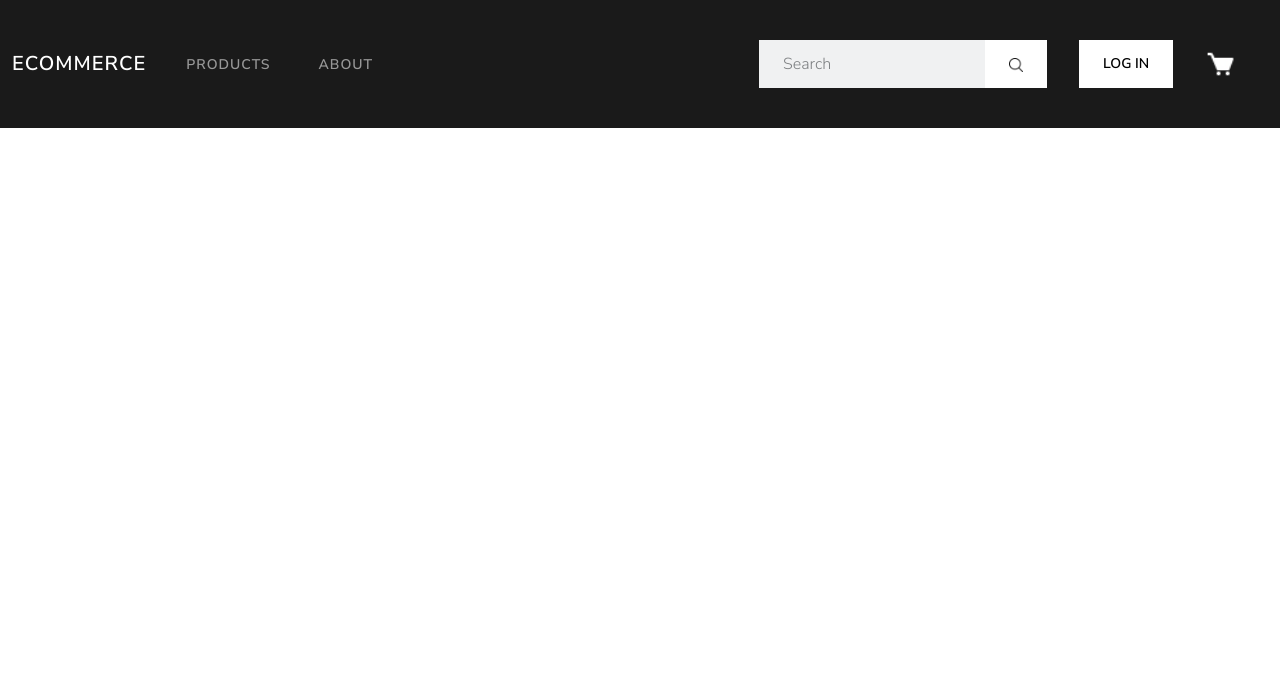
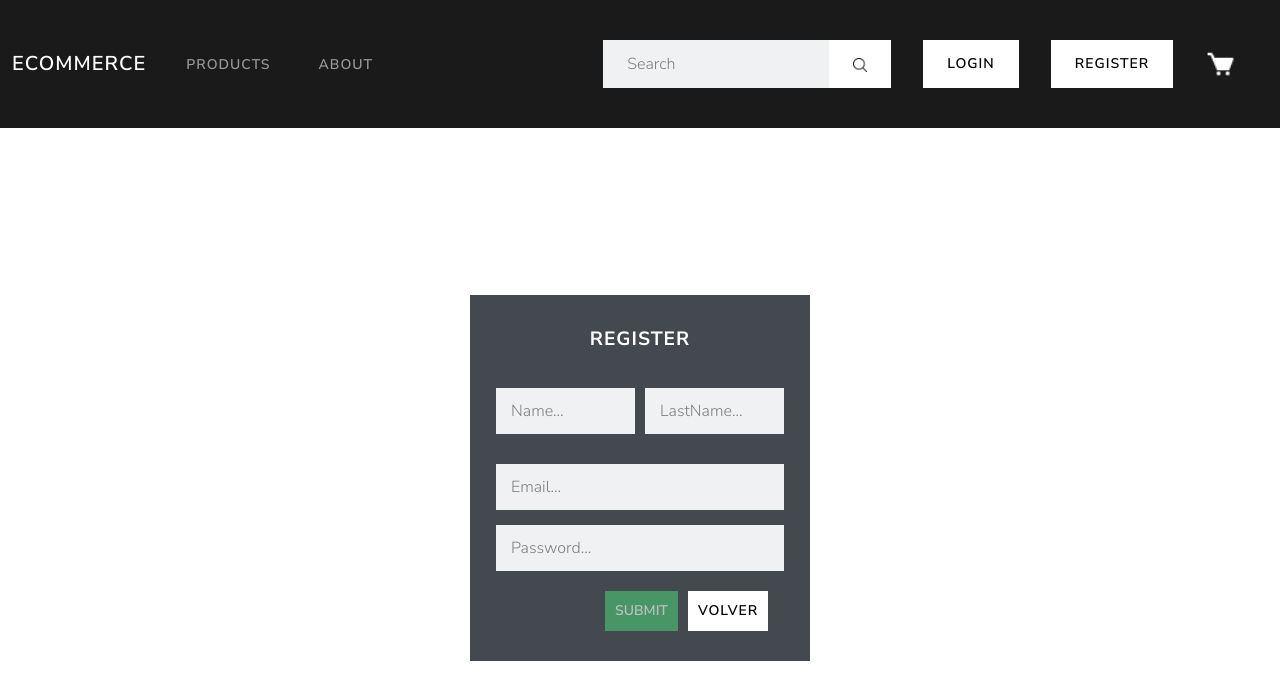
Before and after one commit to nmacenco/Ecommerce-Project, a React (Create React App) app in the folder client/: page /register in a window 1280 px wide. Shown: the top 700 px of the page. Built offline with nearby package versions, Linux system fonts and the light colour scheme.

Commit message:
add Forms->Login/Register

```diff
--- a/client/src/App.tsx
+++ b/client/src/App.tsx
@@ -6,6 +6,8 @@ import Nav from "./components/nav/Nav";
 import Home from "./components/home/Home";
 import Detail from "./components/detail/Detail";
 import Products from "./components/products/Products";
+import Login from "./components/Login/Login";
+import Register from "./components/Register/Register";
 
 function App(): JSX.Element {
   return (
@@ -19,6 +21,8 @@ function App(): JSX.Element {
           <Route path="/detail/:id" element={<Detail />} />
           <Route path="/createRecipe" element={<FormCreate />} />
           <Route path="/products" element={<Products />} />
+          <Route path='/login' element={<Login />} />
+          <Route path='/register' element={<Register />} />
         </Routes>
       </BrowserRouter>
     </div>
--- /dev/null
+++ b/client/src/Global.css
@@ -0,0 +1,14 @@
+
+*{
+    padding: 0;
+    margin: 0;
+    box-sizing:border-box;
+}
+
+.link-Router{
+    text-decoration: none;
+}
+.App{
+    min-height: 100vh;
+    height: 100vh;
+}
--- a/client/src/components/Form/Form.tsx
+++ b/client/src/components/Form/Form.tsx
@@ -1,5 +1,5 @@
-import React, { useState } from 'react';
-import { ContainerLog, Content, LogForm, LogModal } from "./SLogin";
+import React from 'react';
+import { ContainerLog, Content, LogForm } from "./SLogin";
 
 interface Prop{
     title:string,
@@ -9,48 +9,20 @@ interface Prop{
 
 const Form=({title,children}:Prop):JSX.Element=>{
 
-    const [visible,setVisible]=useState<boolean>(false);
-
-
-
-    const changeVisible=(event:React.MouseEvent)=>{
-        event.preventDefault();
-        setVisible(!visible)
-    }
 
     const sendLogin=(event:React.FormEvent)=>{
         event.preventDefault();
-        console.log('envio de datos wajwjajw');
 
     }
 
     return(
         <ContainerLog>
-            <span onClick={changeVisible} className='spa-open'>
-                {title? title : 'FORM'}
-            </span>
-            {
-                visible ?
-                    <LogModal>
-                        <LogForm onSubmit={sendLogin}>
-                            <header>{title ? title : 'FORM'}</header>
-                            <Content>
-                                {children}
-                            </Content>
-                            <article>
-                                <button className='btn btn-success'>
-                                    Submit
-                                </button>
-                                <button className='btn btn-secondary' onClick={changeVisible}>
-                                    Close
-                                </button>
-                            </article>
-
-                        </LogForm>
-                    </LogModal>
-                :
-                null
-            }
+            <LogForm onSubmit={sendLogin} autoComplete='off'>
+                <header>{title ? title : 'FORM'}</header>
+                <Content>
+                    {children}
+                </Content>
+            </LogForm>
         </ContainerLog>
     )
 
--- a/client/src/components/Form/SLogin.ts
+++ b/client/src/components/Form/SLogin.ts
@@ -2,38 +2,22 @@ import styled from 'styled-components';
 
 
 export const ContainerLog=styled.div`
-    margin: auto;
-    span.spa-open{
-        border: none;
-        background-color: none;
-        text-transform: uppercase;
-        cursor:pointer;
-    }
-
-`
-
-
-export const LogModal = styled.section`
-    position: fixed;
-    top: 0;
-    bottom: 0;
-    left: 0;
-    right: 0;
-    background-color: #978c8c6e;
+    width: 100%;
+    height: calc(100% - 100px);
     display: flex;
     flex-direction: row;
     justify-content: center;
     align-items: center;
-    z-index: 10;
 
-`;
+
+`
 
 export const LogForm = styled.form`
-         width: 320px;
+         width: 340px;
          /* height: 80%; */
-         background-color: #556c85;
-         border-radius: 10px;
-         padding: 10px;
+         background-color: #43494e;
+         /* border-radius: 5px; */
+         padding: 10px 20px;
 
          header {
            margin: 20px 10px;
@@ -41,41 +25,44 @@ export const LogForm = styled.form`
            color: white;
            font-weight: bold;
            font-size: 1.2rem;
+           text-transform: uppercase;
+         }
+
+         .div-inputs {
+           display: flex;
+           div:nth-child(1) {
+             margin-right: 10px;
+           }
+         }
+       `;
+
+export const Content = styled.div`
+         width: 96%;
+         margin: 10px 2%;
+         /* height: 300px; */
+
+         input {
+           width: 100%;
+           margin: 15px 0px;
+           background-clip: padding-box;
+           border: 0 solid #ced4da;
+           -webkit-appearance: none;
+           -moz-appearance: none;
+           appearance: none;
+           padding: 11px 15px;
+           outline: none;
+         }
+         input:focus {
+           box-shadow: 0 0 0 0.25rem rgb(206 198 198 / 25%);
          }
          article {
            width: 96%;
-           margin: 10px 2%;
+           margin: 20px 2% 10px 2%;
            height: 50px;
            text-align: right;
-           button {
-             padding: 5px 10px;
-             border-radius: 2px;
+           .button-links {
+             padding: 8px 10px;
              margin-right: 10px;
            }
          }
-      .div-inputs{
-        display: flex;
-        input:nth-child(1){
-          margin-right: 10px;
-        }
-      }
-
-`;
-
-export const Content=styled.div`
-    width: 96%;
-    margin: 10px 2%;
-    /* height: 300px; */
-
-    input{
-        border: none;
-        outline: none;
-        padding:20px 10px;
-        margin: 10px 0px;
-        width: 100%;
-        height: 30px;
-        border-radius: 5px;
-
-    }
-
-`
+       `;
--- a/client/src/components/Login/Login.tsx
+++ b/client/src/components/Login/Login.tsx
@@ -1,26 +1,79 @@
 import React, { useState } from 'react';
+import { Link } from 'react-router-dom';
+import validator, { validateForms } from '../../helpers/validateForm';
 import Form from '../Form/Form';
 
 interface Inputs{
     email:string,
-    password:string
+    passUser:string
 }
 
 const Login=():JSX.Element=>{
 
     const [inputs,setInputs]=useState<Inputs>({
         email:'',
-        password:''
+        passUser:''
     });
     const [error,setErrores]=useState<Inputs>({
         email:'',
-        password:''
+        passUser:''
     });
+
+    const RegisterChange=(event:any)=>{
+        event.preventDefault();
+        setInputs({
+            ...inputs,
+            [event.target.name]:event.target.value
+        })
+        setErrores(validator(error,event.target as HTMLInputElement) as Inputs);
+
+    }
+
+    const RegisterFetch=(event:any)=>{
+
+        event.preventDefault();
+        const res=validateForms(error,inputs);
+
+        if(res){
+            return alert(res);
+        }
+
+        /**
+         * dispatch
+         */
+
+    }
+
+
+
+    let emailStyle = error.email ? 'form-control is-invalid' : 'form-control';
+    let passStyle = error.passUser ? 'form-control is-invalid' : 'form-control';
 
     return(
         <Form title='Login'>
-            <input type='email' placeholder='Email' name='email' className=''/>
-            <input type='password' placeholder='Password' name='passUser'/>
+            <div>
+                <input type='email' placeholder='Email' id='email' name='email' className={emailStyle} onChange={RegisterChange} />
+                {error.email && <b className='invalid-feedback'>{error.email}</b>}
+            </div>
+            <div>
+                <input type='password' placeholder='Password' name='passUser' className={passStyle} onChange={RegisterChange} />
+                {error.passUser && <b className='invalid-feedback'>{error.passUser}</b>}
+            </div>
+            <article>
+                {
+                    validateForms(error, inputs).length ?
+                        <button className='btn btn-success button-links link-Router' disabled>
+                            Submit
+                        </button>
+                        :
+                        <button className='btn btn-success button-links link-Router' onClick={RegisterFetch}>
+                            Submit
+                        </button>
+                }
+                <Link to='/' className='btn btn-secondary link-Router button-links'>
+                    Volver
+                </Link>
+            </article>
         </Form>
     )
 }
--- a/client/src/components/Register/Register.tsx
+++ b/client/src/components/Register/Register.tsx
@@ -1,5 +1,6 @@
 import React, { useState } from 'react';
-import validator from '../../helpers/validateForm';
+import { Link } from 'react-router-dom';
+import validator, { validateForms } from '../../helpers/validateForm';
 import Form from '../Form/Form';
 
 interface Inputs{
@@ -28,20 +29,72 @@ const Register=():JSX.Element=>{
     const FormChange=(event:any)=>{
         event.preventDefault();
         const errores=validator(error,event.target);
-        console.log('errores: ',errores);
+        // console.log('errores: ',errores);
+        setInputs({
+            ...inputs,
+            [event.target.name]:event.target.value
+        })
         setError(errores as Inputs);
+    }
+
+    const checkError=(prop:string):string=>{
+        return prop ? 'form-control is-invalid' : 'form-control'
+    }
+
+    const LoginFetch=(event:any)=>{
+        event.preventDefault();
+
+        const res= validateForms(error,inputs);
+
+        if(res){
+            return alert(res);
+        }
+
+        /**
+         * Request
+         */
 
     }
 
 
     return(
-       <Form title='Register'  >
+       <Form title='Register' >
             <div className='div-inputs'>
-                <input type='text' placeholder='Name...'  name='name' onChange={FormChange}/>
-                <input type='text' placeholder='LastName...'  name='lastname' onChange={FormChange}/>
+                {console.log('Register renderizado!')}
+                <div>
+                    <input type='text' placeholder='Name...' name='name' onChange={FormChange} className={checkError(error.name)}/>
+                    {error.name && <b className='invalid-feedback'>{error.name}</b>}
+                </div>
+                <br/>
+                <div>
+                    <input type='text' placeholder='LastName...' name='lastname' onChange={FormChange} className={checkError(error.lastname)}/>
+                    {error.lastname && <b className='invalid-feedback'>{error.lastname}</b>}
+
+                </div>
             </div>
-            <input type='email' placeholder='Email...' name='email' onChange={FormChange}/>
-            <input type='password' placeholder='Password...'  name='passUser' onChange={FormChange}/>
+            <div>
+                <input type='email' placeholder='Email...' name='email' onChange={FormChange} className={checkError(error.email)}/>
+                {error.email && <b className='invalid-feedback'>{error.email}</b>}
+            </div>
+            <div>
+                <input type='password' placeholder='Password...' name='passUser' onChange={FormChange} className={checkError(error.passUser)}/>
+                {error.passUser && <b className='invalid-feedback'>{error.passUser}</b>}
+            </div>
+            <article>
+                {
+                    validateForms(error,inputs).length ?
+                        <button className='btn btn-success button-links link-Router' disabled>
+                            Submit
+                        </button>
+                        :
+                        <button className='btn btn-success button-links link-Router'>
+                            Submit
+                        </button>
+                }
+                <Link to='/' className='btn btn-secondary link-Router button-links'>
+                    Volver
+                </Link>
+            </article>
        </Form>
     )
 
--- a/client/src/components/Register/SRegister.ts
+++ b/client/src/components/Register/SRegister.ts
@@ -5,7 +5,7 @@ export const Content = styled.div`
   margin: 10px 2%;
   /* height: 300px; */
 
-  input {
+  /* input {
     border: none;
     outline: none;
     padding: 20px 10px;
@@ -13,5 +13,5 @@ export const Content = styled.div`
     width: 100%;
     height: 30px;
     border-radius: 5px;
-  }
+  } */
 `;
--- a/client/src/components/nav/Nav.tsx
+++ b/client/src/components/nav/Nav.tsx
@@ -2,7 +2,7 @@ import React from "react";
 import searchIcon from "../../icons/search-symbol.png";
 import cartIcon from "../../icons/cart-icon.png";
 import { SearchIcon, CartIcon } from "./NavStyles";
-
+import {Link} from 'react-router-dom';
 const Nav = () => {
   return (
     <div>
@@ -35,12 +35,12 @@ const Nav = () => {
                 <SearchIcon src={searchIcon} />
               </button>
             </form>
-            <button
-              className="nav-item btn btn-secondary my-sm-3"
-              type="submit"
-            >
-              LOG IN
-            </button>
+            <Link to='/login' className="nav-item btn btn-secondary my-sm-3 link-Router" >
+              Login
+            </Link>
+            <Link to='/register' className="nav-item btn btn-secondary my-sm-3 link-Router" >
+              Register
+            </Link>
           </div>
           <div className="ms-auto">
             <a className="nav-item" href="/cart">
--- a/client/src/index.tsx
+++ b/client/src/index.tsx
@@ -5,6 +5,7 @@ import App from './App';
 import reportWebVitals from './reportWebVitals';
 import { Provider } from 'react-redux';
 import state from './redux/store/store';
+import './Global.css';
 
 
 ReactDOM.render(
```
Also changed, not shown: client/src/helpers/validateForm.ts (+22 -2 lines).
